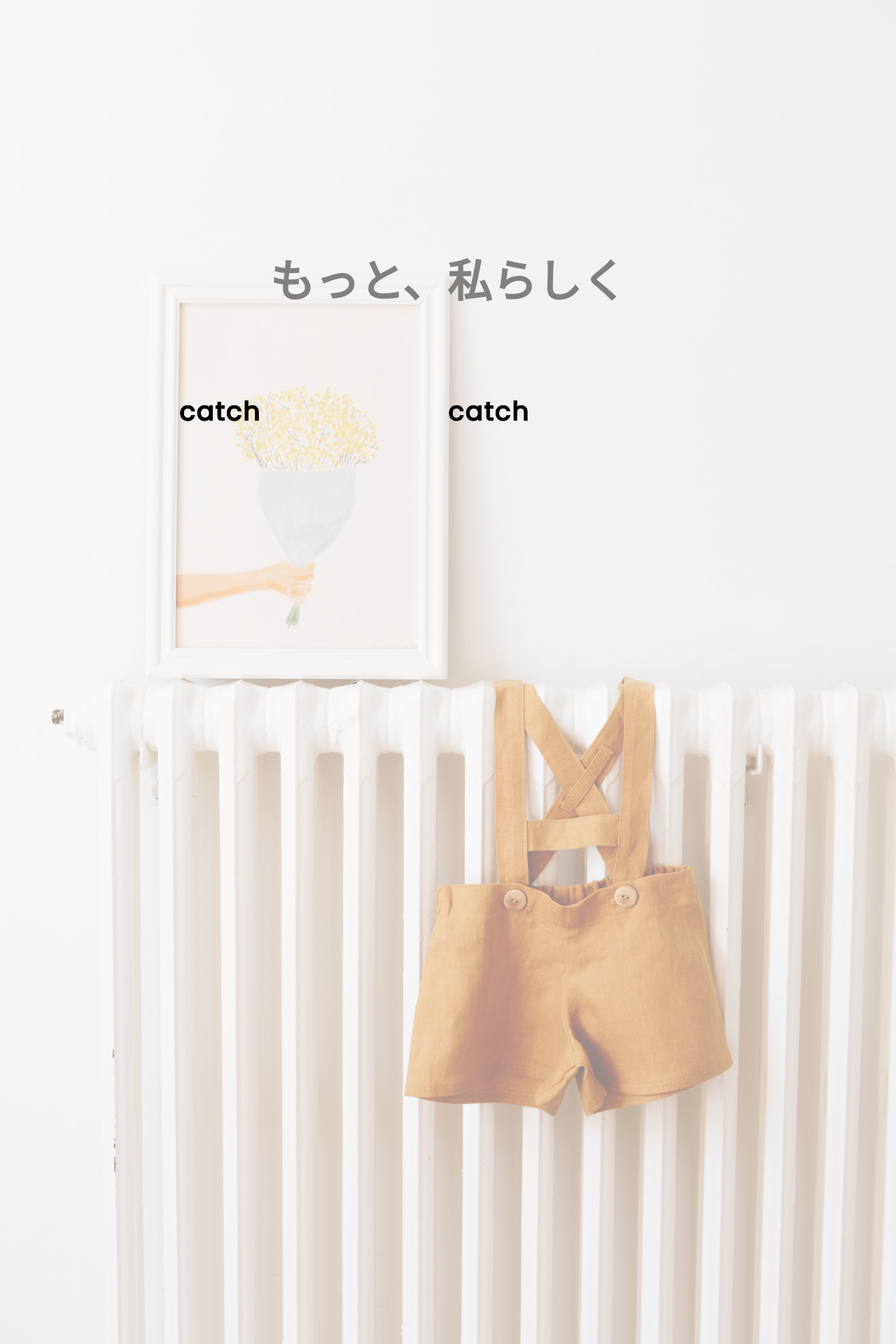
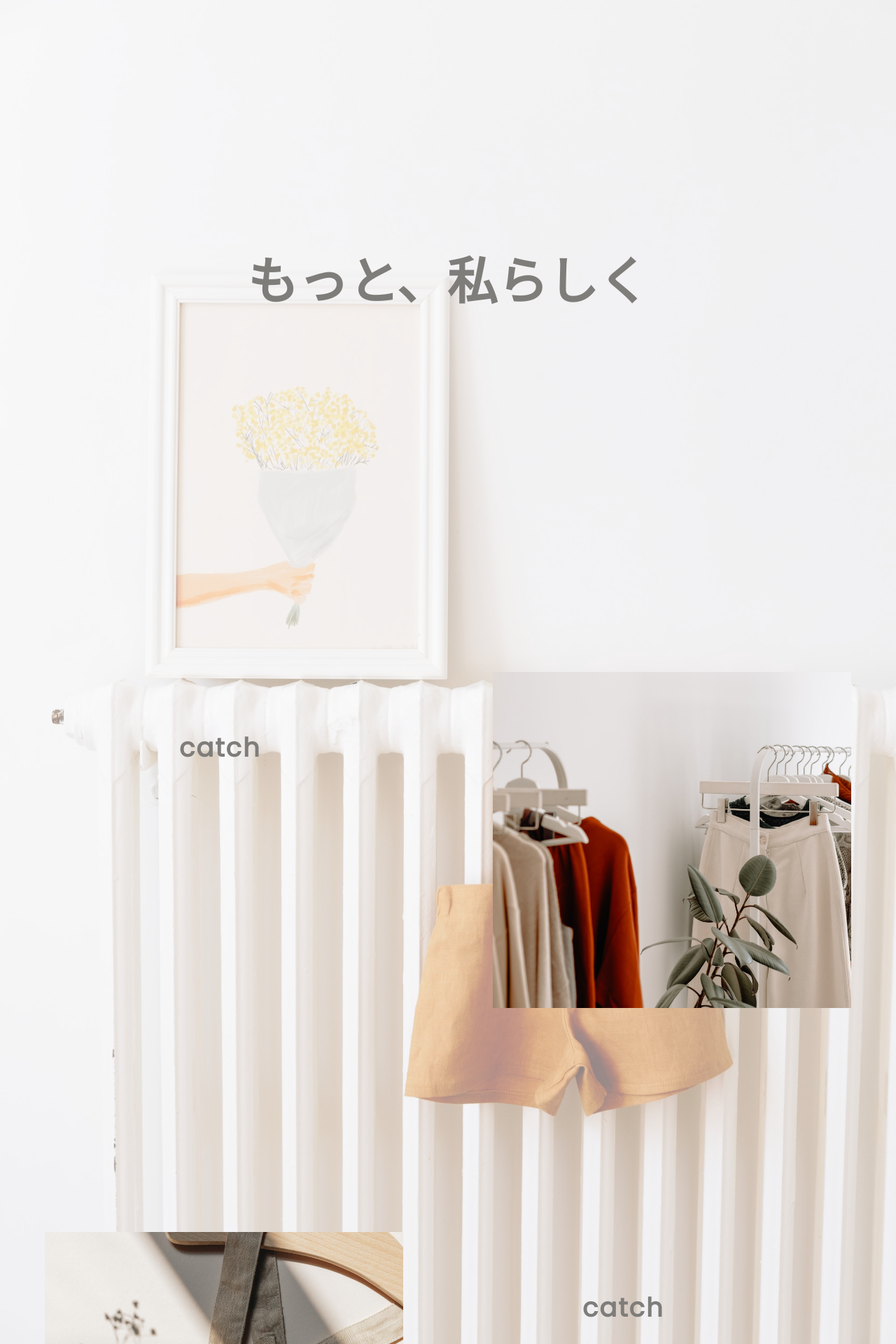
Before and after one commit to MK-1305/poppo-site, a PHP site: page / in a window 1280 px wide. Shown: the top 1920 px of the page at 70% size. Run offline with PHP 8.4, Linux system fonts and the light colour scheme.

Commit message:
Dev-commit

```diff
--- a/index.html
+++ b/index.html
@@ -7,9 +7,12 @@
     <link rel="stylesheet" href="style.css" />
   </head>
   <body>
+    <div class="scroll-wrap">
+      <section>
         <div class="title">
           <h1>もっと、私らしく</h1>
         </div>
+      </section>
 
       <section>
         <h2>catch</h2>
@@ -41,7 +44,8 @@
           <div class="img"></div>
         </div>
       </section>
-    <!-- 上から処理なのでjsは最後に書く -->
+    </div>
+    <!-- 上から処理なのでjsは最後に -->
     <script src="./main.js"></script>
   </body>
 </html>
--- a/main.js
+++ b/main.js
@@ -11,7 +11,7 @@ let setItemActive = (entries) => {
     if (entry.isIntersecting) {
       //   entryのtarget（.title）にactiveクラスをつける
       entry.target.classList.add("active");
-      // 画面外の時はactiveクラスを消しておく（戻った時にもアニメーションさせるため）
+      // 画面外の時はactiveクラスを消しておく（戻った時にもアニメーションさせたい時）
     } else {
       entry.target.classList.remove("active");
     }
@@ -30,13 +30,13 @@ observer.observe(titleMessage);
 // img-wrapは偶数と奇数で出現する場所を変える
 imagesItems.map((item, index) => {
   // テンプレート文字列でitemに背景画像を設定していく
-  item.children[0].style.backgroundImage = `url(.images/${index + 1}.jpg)`;
+  item.children[0].style.backgroundImage = `url(./images/${index + 1}.jpg)`;
   // 三項演算子で偶数番目なら右に奇数なら左に配置する処理(0スタート)
   index % 2 == 0 ? (item.style.left = "55%") : (item.style.left = "5%");
   observer.observe(item);
 });
 
 titles.map((title, index) => {
-  index % 2 == 0 ? (title.style.left = "20%") : (title.style.left = "50%");
+  index % 2 == 0 ? (title.style.left = "20%") : (title.style.left = "65%");
   observer.observe(title);
 });
--- a/style.css
+++ b/style.css
@@ -4,7 +4,7 @@
   margin: 0;
   padding: 0;
   box-sizing: border-box;
-  color: black;
+  color: rgb(127, 125, 122);
 }
 
 :root {
@@ -16,9 +16,9 @@ body {
   width: 100%;
   background-image: url(./images/yobi.jpg);
   background-size: cover;
-  background-position: top;
+  background-position: center;
   /* スクロールしても今の画像で留まる */
-  /* background-attachment: fixed; */
+  background-attachment: fixed;
 }
 
 body::after {
@@ -27,10 +27,24 @@ body::after {
   position: absolute;
   background: white;
   width: 100%;
-  height: 500vh;
+  height: 600vh;
   top: 0;
   left: 0;
   opacity: 0.5;
+}
+
+.scroll-wrap {
+  scroll-snap-type: y mandatory;
+  overflow: auto;
+}
+
+section {
+  position: relative;
+  height: 100vh;
+  width: 100%;
+  overflow: hidden;
+  z-index: 1;
+  scroll-snap-align: center;
 }
 
 .title {
@@ -38,9 +52,16 @@ body::after {
   top: 50%;
   left: 50%;
   transform: translate(-50%, -50%);
-  font-size: 2rem;
-  /* z-index: 1; */
+  font-size: 3rem;
+  white-space: nowrap;
+  z-index: 1;
   opacity: 0;
+}
+
+@media (max-width: 768px) {
+  .title {
+    font-size: 1rem;
+  }
 }
 
 /* activeという要素をjsでつけた時にするアニメーション */
@@ -49,18 +70,10 @@ body::after {
   transition: all 3s;
 }
 
-.section {
-  position: relative;
-  height: 100vh;
-  width: 100%;
-  overflow: hidden;
-  z-index: 1;
-}
-
 .img-wrap {
-  position: relative;
-  top: 40%;
-  height: 40%;
+  position: absolute;
+  top: 20%;
+  height: 60%;
   width: 1px;
   overflow: hidden;
   opacity: 0;
@@ -84,7 +97,7 @@ body::after {
   transform: scale(1.6);
 }
 
-.img-wrap.title.active > img {
+.img-wrap.active > .img {
   transform: scale(1);
   transition: 1s ease-out;
 }
@@ -92,11 +105,11 @@ body::after {
 h2 {
   position: absolute;
   font-size: 2.3rem;
-  top: 70%;
-  z-index: 2;
+  top: 30%;
   letter-spacing: 2px;
   opacity: 0;
   transition: all 0.2s;
+  font-family: "Poppins", sans-serif;
 }
 
 h2.active {
```
Also changed, not shown: 2 other files. Lines whose indentation alone changed are shown as unchanged.
